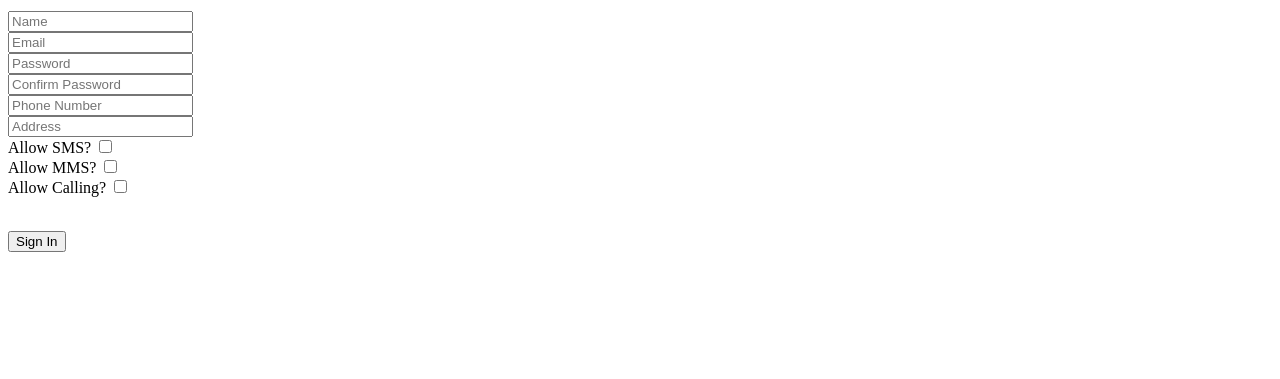
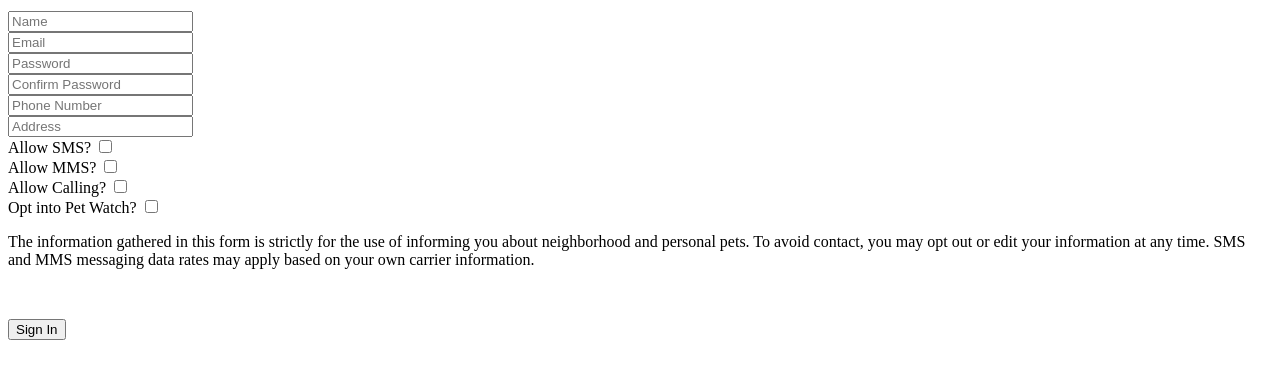
Before and after one commit to brittanymcgarr/orange-collar, a Flask app: page /signup in a window 1280 px wide. Shown: the part 263-642 px from the top of the page. Run offline with Flask 2, Linux system fonts and the light colour scheme.

Commit message:
Adding Pet Watch

```diff
--- a/app/forms.py
+++ b/app/forms.py
@@ -20,6 +20,7 @@ class SignUpForm(Form):
     allow_sms = BooleanField('allow_sms', default=True)
     allow_mms = BooleanField('allow_mms', default=True)
     allow_voice = BooleanField('allow_voice', default=False)
+    pet_watch = BooleanField('pet_watch', default=False)
 
 
 class EditForm(Form):
@@ -33,6 +34,7 @@ class EditForm(Form):
     allow_mms = BooleanField('allow_mms', default=True)
     allow_sms = BooleanField('allow_sms', default=True)
     allow_voice = BooleanField('allow_voice', default=True)
+    pet_watch = BooleanField('pet_watch', default=False)
 
 
 class ContactForm(Form):
--- a/app/models.py
+++ b/app/models.py
@@ -22,6 +22,8 @@ class User(db.Model):
     allow_mms = db.Column(db.Boolean, default=False)
     allow_sms = db.Column(db.Boolean, default=False)
     allow_voice = db.Column(db.Boolean, default=False)
+
+    pet_watch = db.Column(db.Boolean, default=False)
 
     pets = db.relationship('Pet', backref='user', lazy='dynamic')
 
--- a/app/templates/edit_user.html
+++ b/app/templates/edit_user.html
@@ -18,6 +18,7 @@
                 Allow SMS? <input type="checkbox" name="allow_sms"><br>
                 Allow MMS? <input type="checkbox" name="allow_mms"><br>
                 Allow Calling? <input type="checkbox" name="allow_voice"><br>
+                Opt into Pet Watch? <input type="checkbox" name="pet_watch"><br>
                 <br>
             </p>
 
--- a/app/templates/signup.html
+++ b/app/templates/signup.html
@@ -17,6 +17,9 @@
             Allow SMS? <input type="checkbox" name="allow_sms"><br>
             Allow MMS? <input type="checkbox" name="allow_mms"><br>
             Allow Calling? <input type="checkbox" name="allow_voice"><br>
+            Opt into Pet Watch? <input type="checkbox" name="pet_watch"><br>
+
+            <p>The information gathered in this form is strictly for the use of informing you about neighborhood and personal pets. To avoid contact, you may opt out or edit your information at any time. SMS and MMS messaging data rates may apply based on your own carrier information.</p>
 
             {% for error in form.email.errors %}
                 <span style="color=red;">{{ error }}</span>
--- a/app/views.py
+++ b/app/views.py
@@ -102,12 +102,16 @@ def signup():
                     allow_mms = form.allow_mms.data,
                     allow_sms = form.allow_sms.data,
                     allow_voice = form.allow_voice.data,
+                    pet_watch = form.pet_watch.data,
                     last_mms = datetime.datetime.now(),
                     last_sms = datetime.datetime.now(),
                     last_call = datetime.datetime.now())
 
         db.session.add(user)
         db.session.commit()
+
+        getUserCoords(user)
+
         flash("Successfully created account. Welcome!")
 
         user.authenticated = True
@@ -151,9 +155,12 @@ def edit():
                 user.allow_mms = form.allow_mms.data
                 user.allow_sms = form.allow_sms.data
                 user.allow_voice = form.allow_voice.data
+                user.pet_watch = form.pet_watch.data
 
                 db.session.add(user)
                 db.session.commit()
+
+                getUserCoords(user)
 
                 flash('Updated profile information.')
                 return redirect(url_for('dashboard'))
@@ -222,6 +229,9 @@ def editpet(petID):
                 db.session.commit()
 
                 getPetCoords(pet)
+
+                if pet.status == "Lost":
+                    sendPetWatch(pet.id)
 
                 flash('Updated pet profile information.')
                 return redirect(url_for('pet_profile', petID=petID))
@@ -390,6 +400,30 @@ def getPetCoords(pet):
     else:
         flash("Unable to interpret the address. Separate street, city, and state with commas.")
 
+# Get the user's coordinates
+def getUserCoords(user):
+    lines = user.primary_address.replace(' ', "").split(',')
+
+    if len(lines) >= 3:
+        url = "https://maps.googleapis.com/maps/api/geocode/json?address=%s,%s,%s" % (lines[0], lines[1], lines[2])
+
+        response = requests.get(url)
+        resp_json = response.json()
+
+        if len(resp_json['results']) > 0:
+            user.primary_lat_coord = resp_json['results'][0]['geometry']['location']['lat']
+            user.primary_long_coord = resp_json['results'][0]['geometry']['location']['lng']
+        else:
+            user.primary_lat_coord = 0.000000
+            user.primary_long_coord = 0.000000
+
+        db.session.add(user)
+        db.session.commit()
+
+        flash("Updated user's coordinates")
+    else:
+        flash("Unable to interpret the address to coordinates. Separate street, city, and state with commas.")
+
 # Get the input coordinates
 def getSearchCoords(address=""):
     lines = address.replace(' ', "").split(',')
@@ -453,3 +487,25 @@ def locate():
 
     flash("Please enter an address separated by commas.")
     return redirect(url_for('index'))
+
+# Pet Watch
+# Alert nearby Pet Watchers that an animal has been reported missing in their area
+def sendPetWatch(petID):
+    pet = Pet.query.get(petID) or None
+
+    if pet is not None:
+        coords = {'lat': pet.home_lat_coord, 'long': pet.home_long_coord}
+
+        watchers = User.query.filter((User.primary_lat_coord >= (coords['lat'] - 0.1)) &
+                                    (User.primary_lat_coord <= (coords['lat'] + 0.1)) &
+                                    (User.primary_long_coord >= (coords['long'] - 0.1)) &
+                                    (User.primary_long_coord <= (coords['long'] + 0.1)))
+
+        message = "Calling all Watchdogs! A %s, %s, has been reported missing in the area. Please head to Orange Collar to view a description of %s. Thank you for watching out for this pet." % (pet.species, pet.name, pet.name)
+
+        for watcher in watchers:
+            if watcher.pet_watch:
+                if watcher.allow_sms:
+                    sendSMS(message, watcher.primary_phone)
+                if watcher.allow_voice:
+                    sendCall(pet, watcher, message, watcher.primary_phone)
```
Also changed, not shown: db_repository/versions/010_migration.py (+21 -19 lines), app.db.
